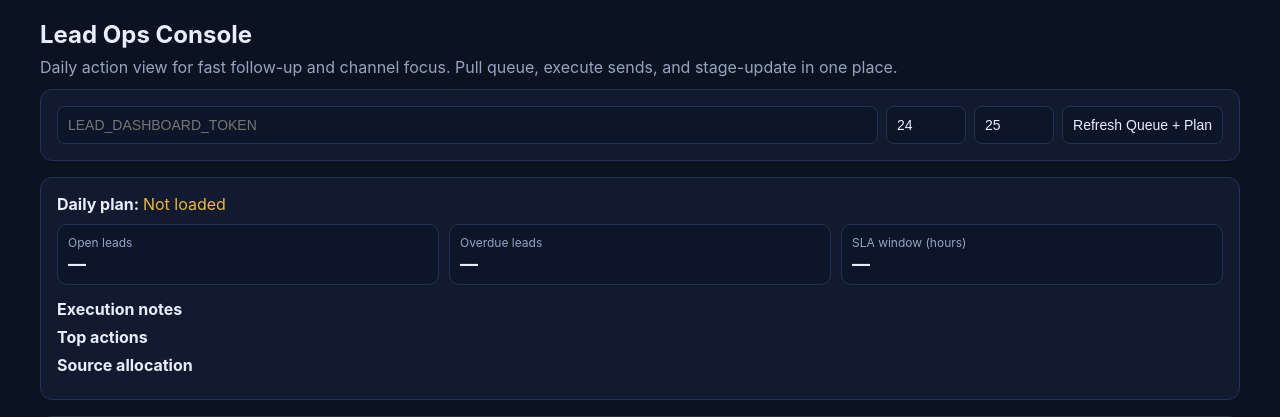
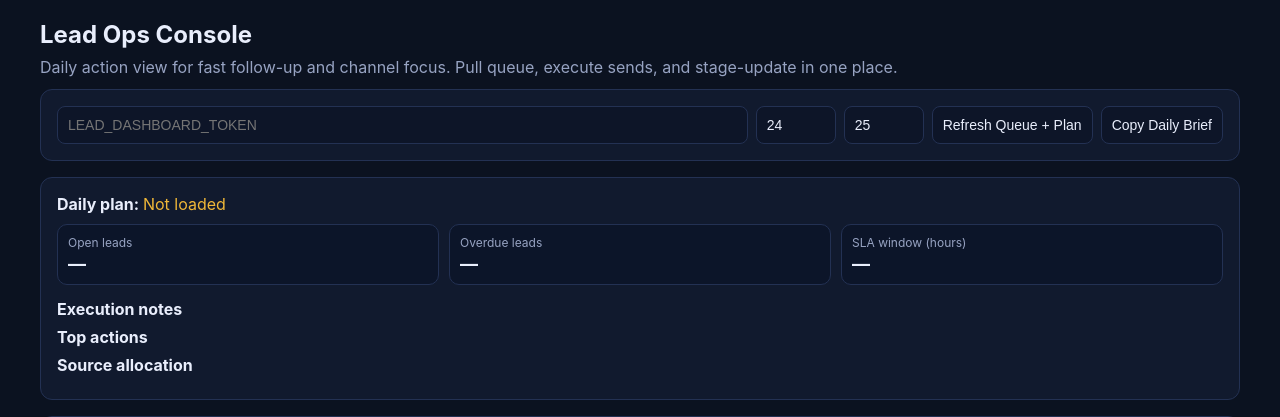
Before and after one commit to Auerlian/LapsliEmail, a Flask app: page /lead-ops in a window 1280 px wide. Shown: the top 417 px of the page. Run offline with Flask 3, Linux system fonts and the light colour scheme.

Commit message:
lead-ops: add daily plan brief export and clipboard action

```diff
--- a/app.py
+++ b/app.py
@@ -795,6 +795,55 @@ def build_daily_plan(briefs, sla_hours=24):
         'sourceRecommendationDetails': source_recommendation_objects,
         'executionNotes': execution_notes
     }
+
+
+def build_daily_plan_brief(plan):
+    """Build a plain-text daily execution brief for quick sharing in ops channels."""
+    open_leads = int(plan.get('openLeads', 0) or 0)
+    overdue_leads = int(plan.get('overdueLeads', 0) or 0)
+    sla_hours = int(plan.get('slaHours', 24) or 24)
+    execution_notes = plan.get('executionNotes', []) or []
+    top_actions = plan.get('topActions', []) or []
+    source_recommendations = plan.get('sourceRecommendationDetails', []) or []
+
+    lines = [
+        f"Lead Ops Daily Brief — {datetime.now(timezone.utc).strftime('%Y-%m-%d %H:%M UTC')}",
+        f"SLA: {sla_hours}h | Open leads: {open_leads} | Overdue: {overdue_leads}",
+        ""
+    ]
+
+    lines.append("Execution notes:")
+    for note in execution_notes[:3]:
+        lines.append(f"- {note}")
+    if not execution_notes:
+        lines.append("- No execution notes available.")
+
+    lines.append("")
+    lines.append("Top actions (do now):")
+    for index, action in enumerate(top_actions[:5], start=1):
+        lines.append(
+            f"{index}. {action.get('name', 'Unknown')} [{action.get('priority', 'low')}/{action.get('stage', 'new')}] "
+            f"{action.get('recommendedAction', 'Follow up with next concrete step')} "
+            f"(source: {action.get('source', 'unknown')}, id: {action.get('briefId', 'n/a')})"
+        )
+    if not top_actions:
+        lines.append("1. No queued top actions — run outbound sends and monitor inbound.")
+
+    lines.append("")
+    lines.append("Source allocation moves:")
+    for rec in source_recommendations[:3]:
+        shift = int(rec.get('allocationShiftPercent', 0) or 0)
+        shift_label = f"+{shift}%" if shift > 0 else f"{shift}%"
+        cap = rec.get('sendCap')
+        cap_text = f", cap {cap} sends" if cap else ""
+        lines.append(
+            f"- {str(rec.get('action', 'review')).upper()} {rec.get('source', 'unknown')} ({shift_label}{cap_text}): "
+            f"{rec.get('executionRule', rec.get('reason', 'Review and decide allocation.'))}"
+        )
+    if not source_recommendations:
+        lines.append("- No source recommendations yet (insufficient data).")
+
+    return '\n'.join(lines)
 
 
 def extract_project_url_signals(project_url, timeout=6):
@@ -1319,6 +1368,31 @@ def get_project_briefs_daily_plan():
         'success': True,
         'limit': limit,
         'plan': plan
+    })
+
+
+@app.route('/api/project-briefs/daily-plan-brief', methods=['GET'])
+def get_project_briefs_daily_plan_brief():
+    """Return a plain-text daily brief so operators can paste actions into chat/tools quickly."""
+    auth_error = authorize_dashboard_request()
+    if auth_error:
+        return auth_error
+
+    limit = request.args.get('limit', default=200, type=int)
+    limit = max(1, min(limit, 1000))
+
+    sla_hours = request.args.get('slaHours', default=24, type=int)
+    sla_hours = max(1, min(sla_hours, 168))
+
+    briefs = load_recent_project_briefs(limit=limit)
+    plan = build_daily_plan(briefs, sla_hours=sla_hours)
+    brief_text = build_daily_plan_brief(plan)
+
+    return jsonify({
+        'success': True,
+        'limit': limit,
+        'plan': plan,
+        'brief': brief_text
     })
 
 
--- a/templates/lead_ops.html
+++ b/templates/lead_ops.html
@@ -33,7 +33,7 @@
       padding: 16px;
       margin-bottom: 16px;
     }
-    .controls { display: grid; grid-template-columns: 1fr auto auto auto; gap: 8px; align-items: center; }
+    .controls { display: grid; grid-template-columns: 1fr auto auto auto auto; gap: 8px; align-items: center; }
     input, select, textarea, button {
       background: #0d1528;
       color: var(--text);
@@ -75,6 +75,7 @@
       <input id="slaHours" type="number" min="1" max="168" value="24" title="SLA hours" />
       <input id="limit" type="number" min="1" max="100" value="25" title="Queue size" />
       <button id="refreshBtn">Refresh Queue + Plan</button>
+      <button id="copyPlanBtn">Copy Daily Brief</button>
     </div>
 
     <div class="panel">
@@ -203,6 +204,42 @@
 
       renderDailyPlan(data.plan || {});
       planStatus.textContent = 'Loaded';
+      planStatus.className = 'ok';
+    }
+
+    async function copyDailyBrief() {
+      const slaHours = Number(document.getElementById('slaHours').value || 24);
+      const limit = Number(document.getElementById('limit').value || 25);
+
+      const res = await fetch(`/api/project-briefs/daily-plan-brief?slaHours=${slaHours}&limit=${Math.max(limit, 200)}`, {
+        headers: authHeaders()
+      });
+
+      const data = await res.json();
+      if (!res.ok || !data.success) {
+        throw new Error(data.error || 'Failed to build daily brief');
+      }
+
+      const brief = String(data.brief || '').trim();
+      if (!brief) {
+        throw new Error('Daily brief is empty');
+      }
+
+      if (navigator.clipboard && navigator.clipboard.writeText) {
+        await navigator.clipboard.writeText(brief);
+      } else {
+        const ta = document.createElement('textarea');
+        ta.value = brief;
+        ta.style.position = 'fixed';
+        ta.style.opacity = '0';
+        document.body.appendChild(ta);
+        ta.focus();
+        ta.select();
+        document.execCommand('copy');
+        document.body.removeChild(ta);
+      }
+
+      planStatus.textContent = 'Daily brief copied to clipboard';
       planStatus.className = 'ok';
     }
 
@@ -369,6 +406,15 @@
         planStatus.className = 'bad';
       }
     });
+
+    document.getElementById('copyPlanBtn').addEventListener('click', async () => {
+      try {
+        await copyDailyBrief();
+      } catch (err) {
+        planStatus.textContent = err.message;
+        planStatus.className = 'bad';
+      }
+    });
   </script>
 </body>
 </html>
```
Also changed, not shown: README.md.
